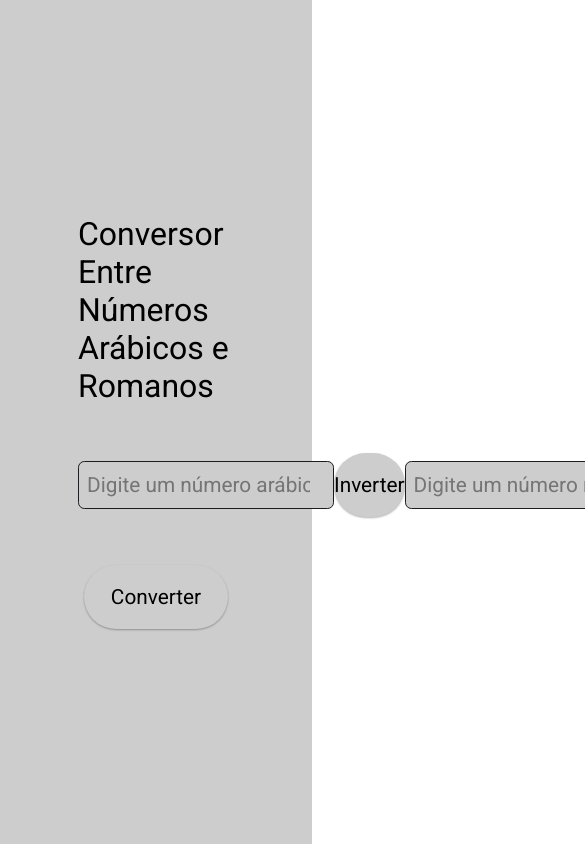
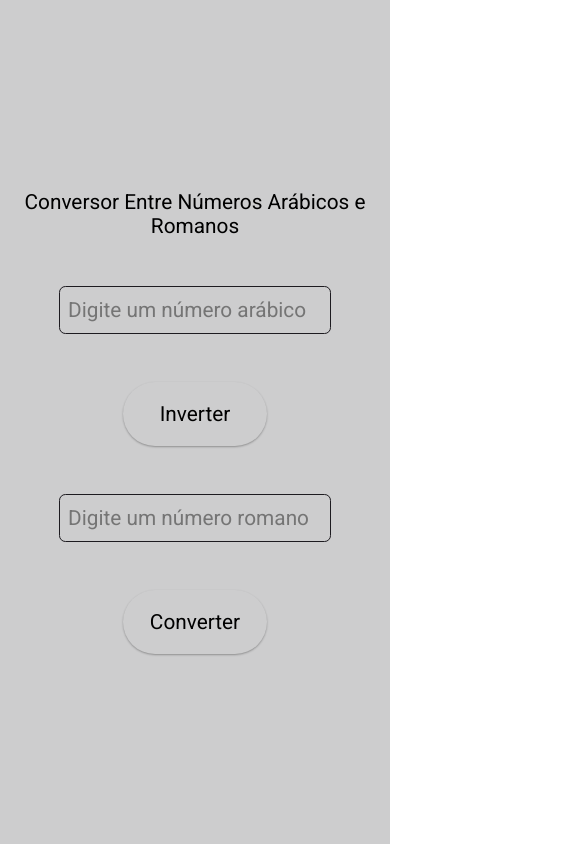
Before and after one commit to DavidGaleno/desafios, a React (Vite) app: page / in a window 390 px wide. Shown: the top 844 px of the page, 585 px wide, since content can reach past the window. Built offline with nearby package versions, Linux system fonts and the light colour scheme.

Commit message:
begin-media-query

```diff
--- a/src/components/ConversorNumeros/index.tsx
+++ b/src/components/ConversorNumeros/index.tsx
@@ -21,8 +21,7 @@ export const ConversorNumero = () => {
         //Isso garante que o usuário possa apagar o valor digitado no input
         if (e.key === 'Backspace') return setNumeroRomano(numeroRomano.slice(0, -1))
 
-        if (!padraoNumeroRomano.test(e.key)) return
-
+        if (!padraoNumeroRomano.test(e.key)) return setNumeroRomano(numeroRomano)
         const numeroInserido = e.key.toUpperCase()
         setNumeroRomano(numeroRomano + numeroInserido)
 
--- a/src/components/ConversorNumeros/styles.module.css
+++ b/src/components/ConversorNumeros/styles.module.css
@@ -5,6 +5,7 @@
     justify-content: center;
     align-items: center;
     background: #cdcdce;
+    padding: 2rem;
 }
 
 .conversorContainer {
@@ -18,6 +19,7 @@
 
 .title {
     font-weight: 400;
+    text-align: center;
 }
 
 .numeroArabico {
@@ -56,8 +58,26 @@
     box-shadow: 0px 1px 2px 0px #0000004D;
 }
 
-@media screen and (max-width:1280px) {
-    .container{
+@media screen and (max-width:1440px) {
+    .conversorContainer{
         width: 80%;
     }
 }
+
+@media screen and (max-width:1024px) {
+    .conversorContainer{
+        width: 100%;
+    }
+}
+@media screen and (max-width:768px) {
+   .numbers{
+    flex-direction: column;
+    gap: 3rem;
+   }
+   .title{
+    font-size: 1.3rem;
+   }
+   .container{
+    padding: 1rem;
+   }
+}
```
